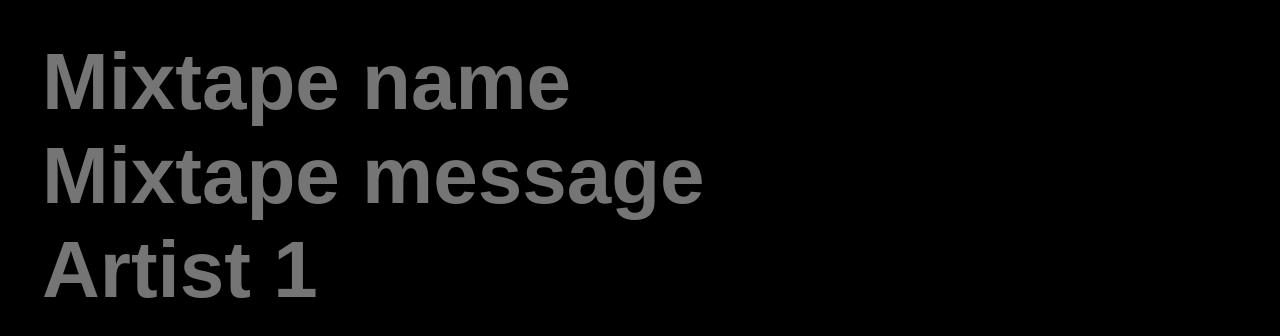
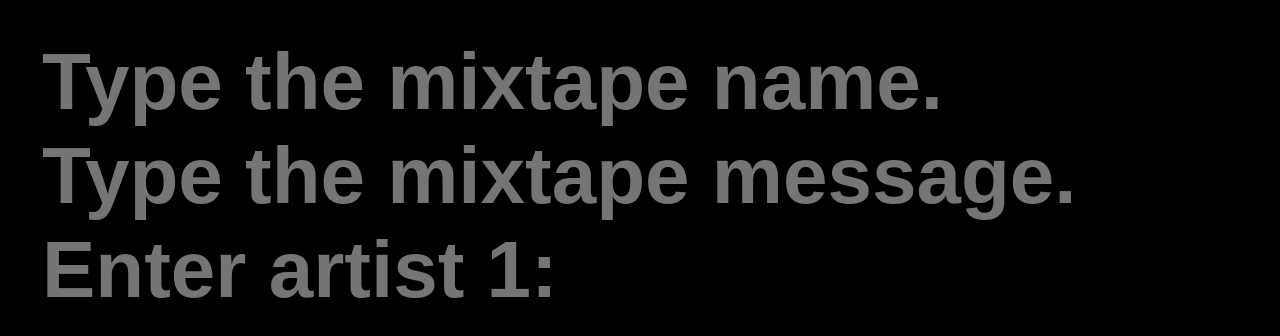
Before and after one commit to junomorey/miixtape, a React (Create React App) app: page / in a window 1280 px wide. Shown: the top 336 px of the page. Built offline with nearby package versions, Linux system fonts and the light colour scheme; what spotify-web-api-js would draw is missing.

Commit message:
change placeholders

```diff
--- a/src/components/MessageInput.js
+++ b/src/components/MessageInput.js
@@ -22,7 +22,7 @@ class MessageInput extends Component {
 			<div className="Input">
 				<input
 				 	type="text"
-				 	placeholder="Mixtape message"
+				 	placeholder="Type the mixtape message."
 					onChange={this.handleUpdate}
 					value={this.state.text}
 				/>
--- a/src/components/SearchBar.js
+++ b/src/components/SearchBar.js
@@ -33,7 +33,7 @@ class SearchBar extends Component {
 		if (this.props.nextArtistNum === MAX_ARTISTS + 1) {
 			return '(' + MAX_ARTISTS.toString() + ' Artist Maximum)'
 		} else {
-			return "Artist " + this.props.nextArtistNum.toString();
+			return "Enter artist " + this.props.nextArtistNum.toString() + ':';
 		}
 	}
 
--- a/src/components/TitleInput.js
+++ b/src/components/TitleInput.js
@@ -19,7 +19,7 @@ class TitleInput extends Component {
 			<div className="Input">
 				<input
 					type="text"
-					placeholder="Mixtape name"
+					placeholder="Type the mixtape name."
 					onChange={this.handleUpdate}
 					value={this.state.text}
 					autoFocus
--- a/src/style/Input.css
+++ b/src/style/Input.css
@@ -6,4 +6,5 @@ input[type=text] {
     font-size: 80px;
     font-weight: 800;
     outline: none;
+    width: 100%;
 }
```
Also changed, not shown: 1 other file (tests, documents, lock files or other folders).
